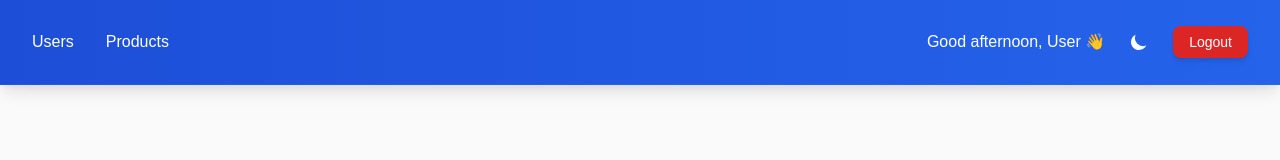
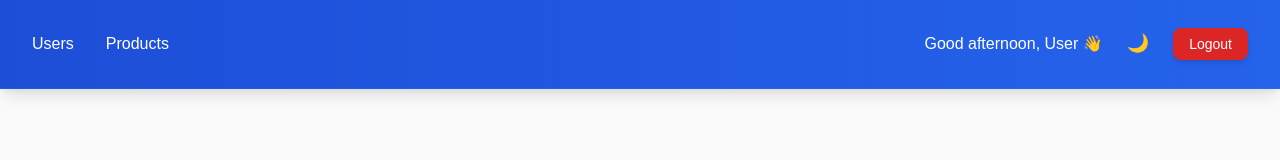
Before and after one commit to enzo-rndrsvt/R504-Product-Management-System, a React (Create React App) app in the folder packages/frontend/: page /login in a window 1280 px wide. Shown: the top 160 px of the page. Built offline with nearby package versions, Linux system fonts and the light colour scheme; no server answers; sample sign-in values are in the browser's storage.

Commit message:
chore: fix darkmode

```diff
--- a/packages/frontend/src/components/Navigation.js
+++ b/packages/frontend/src/components/Navigation.js
@@ -42,15 +42,7 @@ const Navigation = ({ onLogout }) => {
             title={isDark ? 'Switch to light mode' : 'Switch to dark mode'}
             aria-label="Toggle dark mode"
           >
-            {isDark ? (
-              <svg className="size-5 text-white" fill="currentColor" viewBox="0 0 20 20">
-                <path d="M10 2a1 1 0 011 1v1a1 1 0 11-2 0V3a1 1 0 011-1zM4.22 4.22a1 1 0 011.415 0l.707.707a1 1 0 11-1.415 1.415l-.707-.707a1 1 0 010-1.415zm11.313 0a1 1 0 010 1.415l-.707.707a1 1 0 11-1.415-1.415l.707-.707a1 1 0 011.415 0zM10 7a3 3 0 100 6 3 3 0 000-6zm0 1a2 2 0 110 4 2 2 0 010-4zm3.536-1.464a1 1 0 011.414 0l.707.707a1 1 0 11-1.414 1.414l-.707-.707a1 1 0 010-1.414zM2.05 13.536a1 1 0 011.414 0l.707.707a1 1 0 11-1.414 1.414l-.707-.707a1 1 0 010-1.414zm14.121 0a1 1 0 011.414 1.414l-.707.707a1 1 0 11-1.414-1.414l.707-.707zM10 13a1 1 0 011 1v1a1 1 0 11-2 0v-1a1 1 0 011-1z" />
-              </svg>
-            ) : (
-              <svg className="size-5 text-white" fill="currentColor" viewBox="0 0 20 20">
-                <path d="M17.293 13.293A8 8 0 016.707 2.707a8.001 8.001 0 1010.586 10.586z" />
-              </svg>
-            )}
+            <span className="select-none text-lg leading-none text-white">{isDark ? '💡' : '🌙'}</span>
           </button>
           <button onClick={handleLogout} className="btn-danger px-4 py-1.5 text-sm font-medium">
             Logout
--- a/packages/frontend/src/components/ThemeToggle.js
+++ b/packages/frontend/src/components/ThemeToggle.js
@@ -11,15 +11,7 @@ const ThemeToggle = () => {
       title={isDark ? 'Switch to light mode' : 'Switch to dark mode'}
       aria-label="Toggle dark mode"
     >
-      {isDark ? (
-        <svg className="size-5" fill="currentColor" viewBox="0 0 20 20">
-          <path d="M10 2a1 1 0 011 1v1a1 1 0 11-2 0V3a1 1 0 011-1zM4.22 4.22a1 1 0 011.415 0l.707.707a1 1 0 11-1.415 1.415l-.707-.707a1 1 0 010-1.415zm11.313 0a1 1 0 010 1.415l-.707.707a1 1 0 11-1.415-1.415l.707-.707a1 1 0 011.415 0zM10 7a3 3 0 100 6 3 3 0 000-6zm0 1a2 2 0 110 4 2 2 0 010-4zm3.536-1.464a1 1 0 011.414 0l.707.707a1 1 0 11-1.414 1.414l-.707-.707a1 1 0 010-1.414zM2.05 13.536a1 1 0 011.414 0l.707.707a1 1 0 11-1.414 1.414l-.707-.707a1 1 0 010-1.414zm14.121 0a1 1 0 011.414 1.414l-.707.707a1 1 0 11-1.414-1.414l.707-.707zM10 13a1 1 0 011 1v1a1 1 0 11-2 0v-1a1 1 0 011-1z" />
-        </svg>
-      ) : (
-        <svg className="size-5" fill="currentColor" viewBox="0 0 20 20">
-          <path d="M17.293 13.293A8 8 0 016.707 2.707a8.001 8.001 0 1010.586 10.586z" />
-        </svg>
-      )}
+      <span className="select-none text-lg leading-none">{isDark ? '💡' : '🌙'}</span>
     </button>
   );
 };
```
